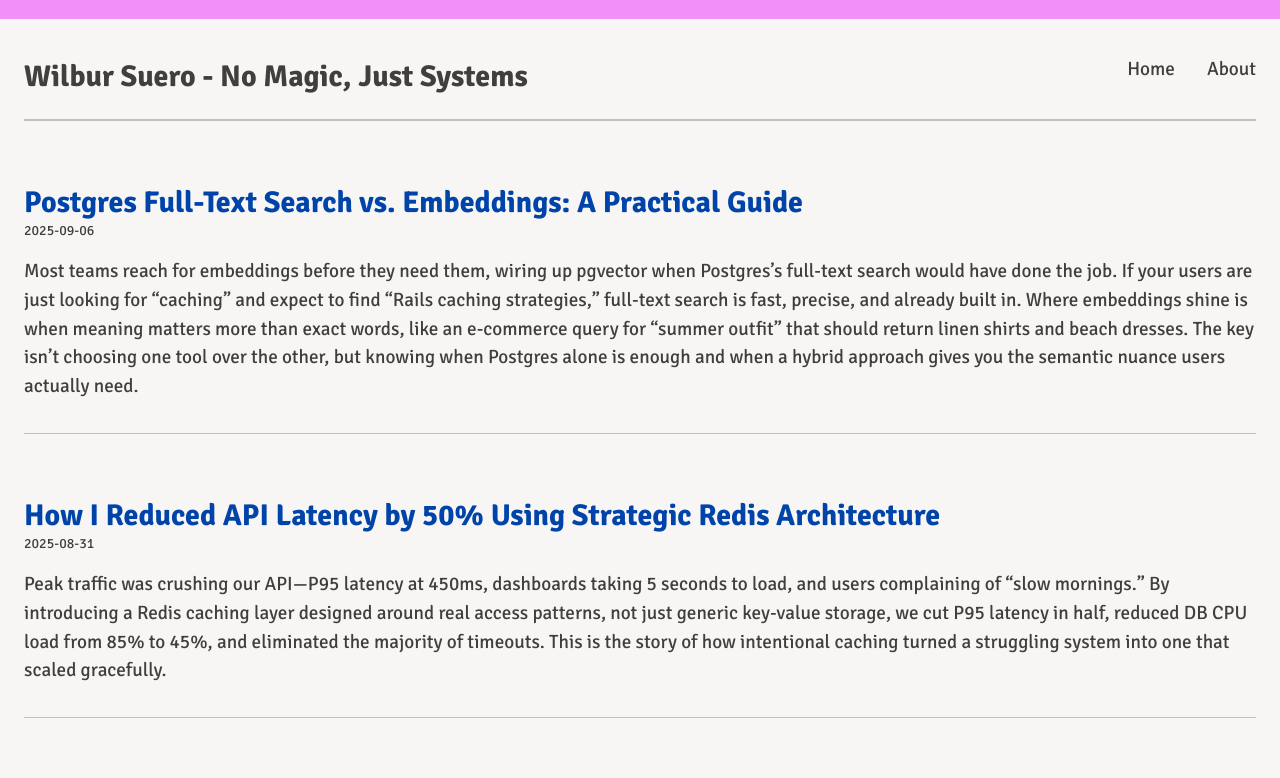
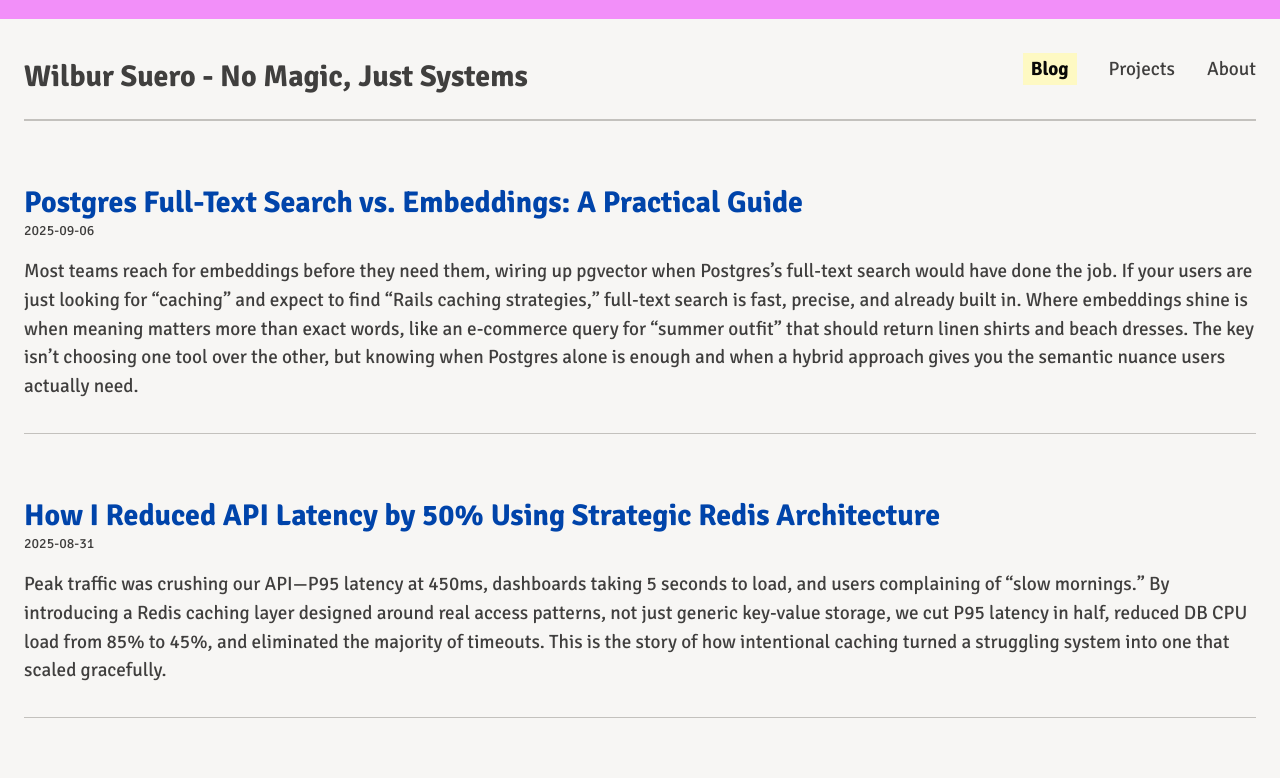
Before and after one commit to wilburhimself/wilburhimself.github.io, an Astro site: page / in a window 1280 px wide. Shown: the top 778 px of the page. Built offline with nearby package versions, Linux system fonts and the light colour scheme; Astro itself is replaced by a stand-in of ours.

Commit message:
add projects page and highlight active nav links in header

```diff
--- a/src/layouts/BlogLayout.astro
+++ b/src/layouts/BlogLayout.astro
@@ -32,8 +32,9 @@ import '../styles/global.css';
           <h1 class="text-3xl font-bold font-signika"><a href="/">Wilbur Suero - No Magic, Just Systems</a></h1>
           <nav>
             <ul class="flex space-x-8">
-              <li><a href="/" class="text-gray-dark hover:text-near-black">Home</a></li>
-              <li><a href="/about" class="text-gray-dark hover:text-near-black">About</a></li>
+              <li><a href="/" class={(Astro.url.pathname === '/' || Astro.url.pathname.includes('/blog')) ? 'text-gray-dark font-bold text-near-black bg-yellow-100 px-2 py-1 roundedz' : 'text-gray-dark hover:text-near-black'}>Blog</a></li>
+              <li><a href="/projects" class={Astro.url.pathname === '/projects' ? 'text-gray-dark font-bold text-near-black bg-yellow-100 px-2 py-1 rounded' : 'text-gray-dark hover:text-near-black'}>Projects</a></li>
+              <li><a href="/about" class={Astro.url.pathname === '/about' ? 'text-gray-dark font-bold text-near-black bg-yellow-100 px-2 py-1 rounded' : 'text-gray-dark hover:text-near-black'}>About</a></li>
             </ul>
           </nav>
         </div>
--- /dev/null
+++ b/src/pages/projects.astro
@@ -0,0 +1,75 @@
+---
+import BlogLayout from '../layouts/BlogLayout.astro';
+
+const projects = [
+  {
+    title: "Promptly",
+    role: "Creator & Maintainer",
+    problem: "Managing AI prompts in production was fragmented and error-prone, with no clean way to version, test, and reuse prompts across projects.",
+    impact: "Enabled teams to treat prompts as first-class assets with versioning, templating, and testing, cutting iteration cycles by over 60%.",
+    techStack: ["Ruby", "Rails", "Liquid", "ERB", "RSpec"],
+    outcome: "Streamlined AI development workflows with reusable, testable prompt templates integrated into CI/CD pipelines.",
+    image: "/images/projects/promptly.jpg",
+    blogLink: "/blog/27-promptly-introducing",
+    githubLink: "https://github.com/wilburhimself/promptly"
+  },
+  {
+    title: "GemGuard",
+    role: "Creator & Maintainer",
+    problem: "Ruby applications often rely on unverified gem dependencies, exposing projects to security and supply chain vulnerabilities.",
+    impact: "Introduced automated Software Bill of Materials (SBOM) generation and dependency validation, securing the gem ecosystem with minimal developer overhead.",
+    techStack: ["Ruby", "CLI", "CycloneDX"],
+    outcome: "Provided developers with an easy way to audit and protect Ruby apps against compromised gems, improving security posture with actionable insights.",
+    image: "/images/projects/gemguard.jpg",
+    blogLink: "/blog/29-introducing-gemguard",
+    githubLink: "https://github.com/wilburhimself/gem_guard"
+  },
+  {
+    title: "GraphQL API Starter",
+    role: "Creator & Maintainer",
+    problem: "Bootstrapping a GraphQL server with Prisma, CRUD resolvers, tests, and type safety is repetitive and error-prone across projects.",
+    impact: "Offered a fully typed and tested GraphQL starter kit using Prisma, Pothos, and GraphQL Yoga—eliminating boilerplate and accelerating initial setup.",
+    techStack: ["TypeScript", "Node.js", "Prisma", "Pothos", "GraphQL Yoga", "Jest"],
+    outcome: "Enabled rapid prototyping of GraphQL APIs with type-safe CRUD operations, seamless JS↔TS migration, and built-in testing support.",
+    image: "/images/projects/graphql-starter.jpg",
+    blogLink: "/blog/graphql-api-starter",  // adjust if you publish a post
+    githubLink: "https://github.com/wilburhimself/graphql_api_starter"
+  },
+  {
+    title: "Theory (Go)",
+    role: "Creator & Maintainer",
+    problem: "Go developers often lack a simple yet flexible ORM that doesn’t overcomplicate domain modeling across services.",
+    impact: "Delivered a lightweight, intuitive ORM specifically tailored to Go’s language idioms—making data access cleaner without heavy abstraction.",
+    techStack: ["Go"],
+    outcome: "Streamlined data layer development in Go codebases, reducing boilerplate and encouraging clearer persistence patterns.",
+    image: "/images/projects/theory-go.jpg",
+    blogLink: "",  // add if you publish a write-up
+    githubLink: "https://github.com/wilburhimself/theory"
+  }
+]
+
+---
+
+<BlogLayout title="Projects | Wilbur Suero">
+  <section class="py-12 px-4 max-w-5xl mx-auto">
+    <h1 class="text-4xl font-bold mb-6 text-center">My Projects</h1>
+    <p class="text-lg mb-8 text-center">Here are some of the projects I've worked on, showcasing a range of technologies and impacts.</p>
+    <div class="grid grid-cols-1 md:grid-cols-2 gap-8">
+      {projects.map(project => (
+        <div class="bg-white rounded-lg shadow-md overflow-hidden">
+          <div class="p-6">
+            <h2 class="text-2xl font-semibold mb-2">{project.title}</h2>
+            <p class="text-gray-600 mb-2"><strong>Role:</strong> {project.role}</p>
+            <p class="text-gray-600 mb-2"><strong>Problem & Impact:</strong> {project.problem} - {project.impact}</p>
+            <p class="text-gray-600 mb-2"><strong>Tech Stack:</strong> {project.techStack.join(', ')}</p>
+            <p class="text-gray-600 mb-4"><strong>Outcome:</strong> {project.outcome}</p>
+            <div class="flex space-x-4">
+              {project.blogLink && <a href={project.blogLink} class="text-blue-500 hover:underline">Blog Post</a>}
+              {project.githubLink && <a href={project.githubLink} class="text-blue-500 hover:underline">GitHub Repo</a>}
+            </div>
+          </div>
+        </div>
+      ))}
+    </div>
+  </section>
+</BlogLayout>
```
